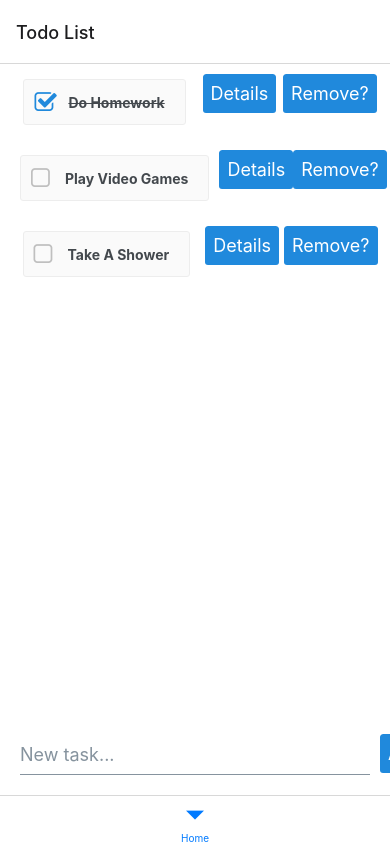
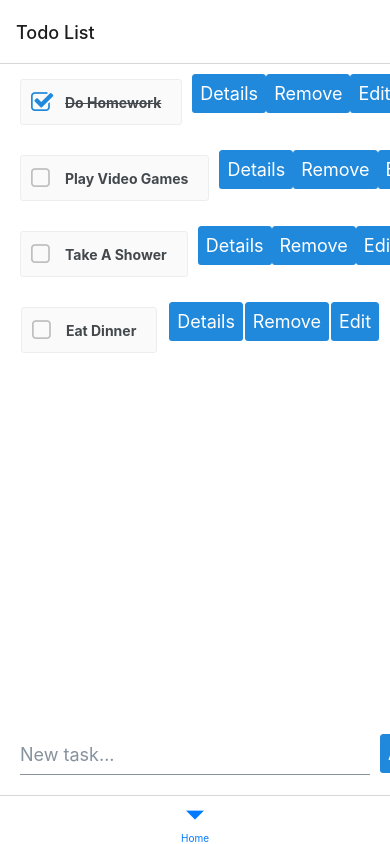
Before and after one commit to kverret05/portfolio-todoList, a React Native app: screen / in a window 390 px wide. Built offline with nearby package versions, Linux system fonts and the light colour scheme.

Commit message:
new commit

```diff
--- a/App.js
+++ b/App.js
@@ -13,7 +13,8 @@ const Tab = createBottomTabNavigator()
 let taskData = [
   { description: "Do Homework", completed: true, key: 1, relatedTasks: [2] },
   { description: "Play Video Games", completed: false, key: 2, relatedTasks: [3] },
-  { description: "Take A Shower", completed: false, key: 3, relatedTasks: [1] }
+  { description: "Take A Shower", completed: false, key: 3, relatedTasks: [1] },
+  { description: "Eat Dinner", completed: false, key: 4 },
 ]
 
 const Stack = createNativeStackNavigator()
--- a/src/screens/ToDoScreen.js
+++ b/src/screens/ToDoScreen.js
@@ -8,6 +8,9 @@ import * as Font from 'expo-font'
 import React, { useState } from "react"
 import { styles } from "../../App"
 import RemoveTask from "../components/RemoveTask"
+
+import Icon from 'react-native-vector-icons/FontAwesome';
+
 
 
 export async function cacheFonts(fonts) {
@@ -62,7 +65,8 @@ export function TodoScreen({ navigation, tasks, setTasks }) {
             navigation.navigate("Details", { item });
             navigation.setParams({ setTasks: setTasks });
           }} />
-          <Button title="Remove?" onPress={() => RemoveTask(item, tasks, setTasks)} />
+          <Button title="Remove" onPress={() => RemoveTask(item, tasks, setTasks)} />
+          <Button title="Edit"></Button>
         </View>
       )
     }
```
